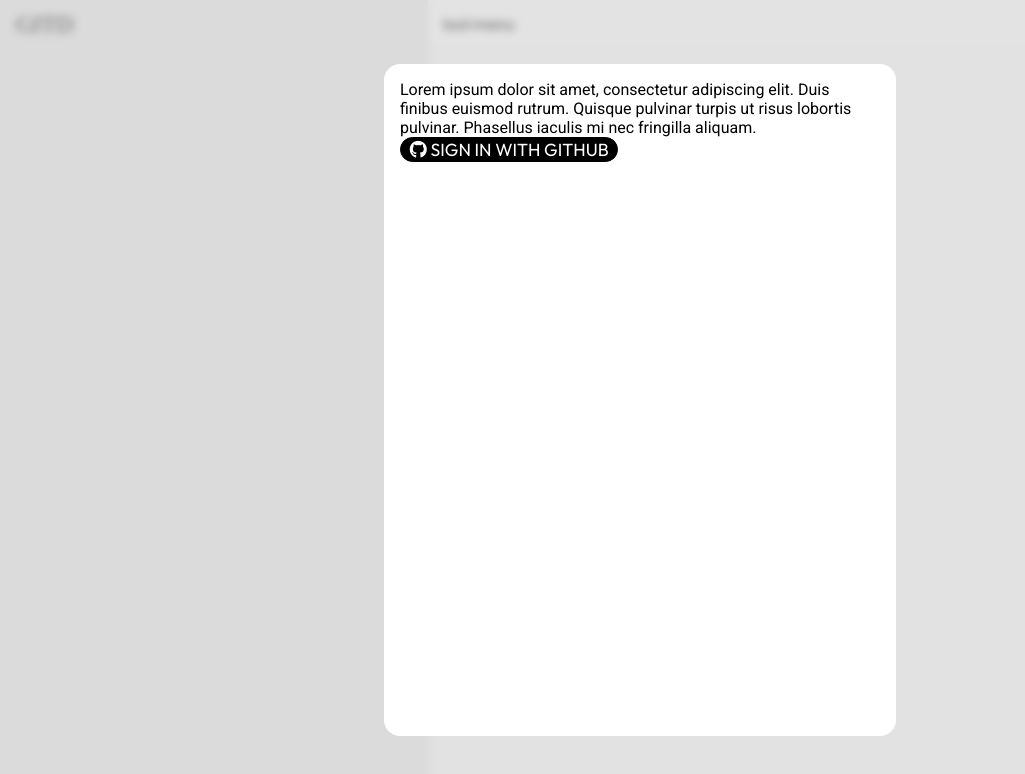
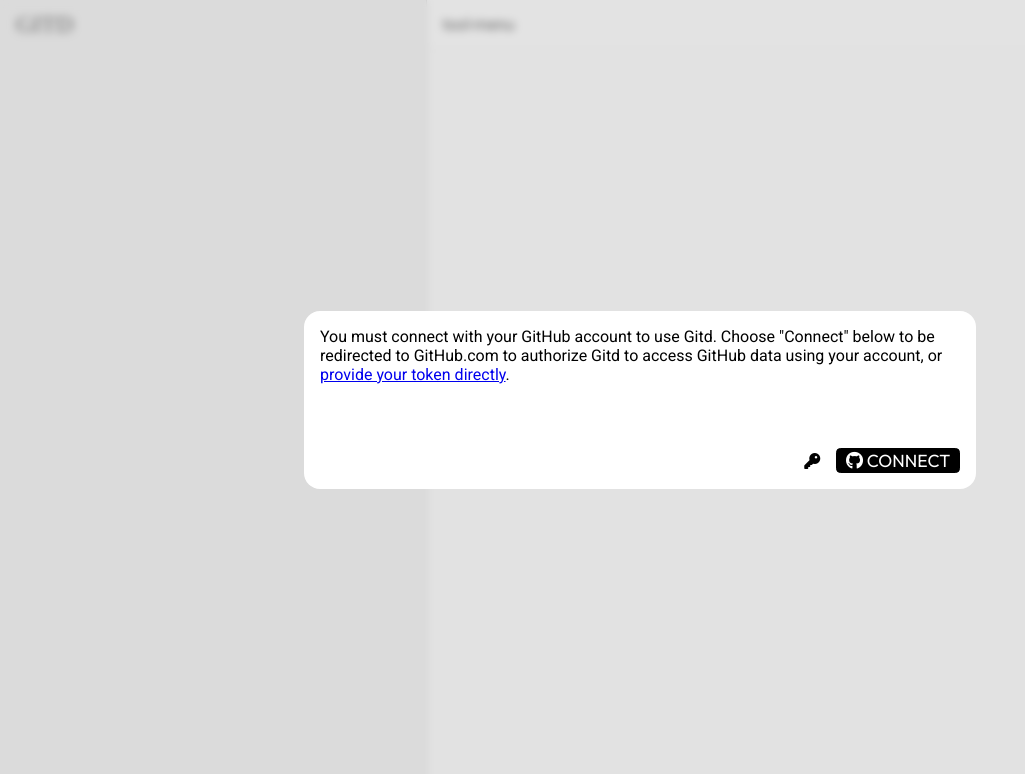
Before and after one commit to gitdapps/gitd-docs, a Vue app: page / in a window 1280 px wide. Shown: the top 774 px of the page, without its empty margins (0-1025 px from the left). Built offline with nearby package versions, Linux system fonts and the light colour scheme; a web font is replaced by a local one.

Commit message:
settings dialog mvp. support oauth and pat's

```diff
--- a/src/App.vue
+++ b/src/App.vue
@@ -36,7 +36,7 @@
   text-transform: uppercase;
   border: solid 1px black;
   padding: 0 0.5em;
-  border-radius: 1em;
+  border-radius: .25em;
   user-select: none;
   cursor: pointer;
   white-space: nowrap;
--- a/src/components/settings-dialog.vue
+++ b/src/components/settings-dialog.vue
@@ -13,32 +13,101 @@
 }
 
 dialog {
+  display: flex;
+  flex-direction: column;
+  justify-content: space-between;
+  align-items: center;
+  gap: 1em;
   background: white;
   border-radius: 1em;
   padding: 1em;
-  width: 30em;
-  height: 40em;
   border: none;
+  max-width: 50%;
+  min-width: 20em;
+}
+
+#dialog-controls {
+  display: flex;
+  justify-content: flex-end;
+  align-items: center;
+  gap: 1em;
+  width: 100%;
+}
+
+#avatar {
+  height: 15em;
+  border-radius: 15em;
+}
+
+#authenticated-card {
+  padding: 2em;
+}
+
+#authenticated-name {
+  font-size: 2em;
+}
+
+#authenticated-login {
+  font-size: 1.5em;
+}
+
+#gh-token-input {
+  width: 100%;
+  font-family: monospace;
+  padding: 0.5em;
+  width: 25em;
+  text-align: center;
 }
 </style>
 
 <template>
   <div id="settings-dialog" v-if="open === 'SETTINGS'" @click="done">
     <dialog open @click.stop>
-      Lorem ipsum dolor sit amet, consectetur adipiscing elit. Duis finibus
-      euismod rutrum. Quisque pulvinar turpis ut risus lobortis pulvinar.
-      Phasellus iaculis mi nec fringilla aliquam.
-      <button class="gitd-btn" @click="ghSignIn" v-if="!authenticated">
-        <i class="fab fa-github" /> Sign In with GitHub
-      </button>
+      <span id="authenticated-card" v-if="authenticated">
+        <img id="avatar" v-bind:src="authenticated.avatar_url" /><br />
+        <span id="authenticated-name">{{ authenticated.name }}</span
+        ><br />
+        <span id="authenticated-login">
+          <i class="fab fa-github" />&nbsp;
+          <a target="blank" v-bind:href="authenticated.html_url">{{
+            authenticated.login
+          }}</a>
+        </span>
+      </span>
+      <span v-if="!authenticated">
+        You must connect with your GitHub account to use Gitd. Choose "Connect"
+        below to be redirected to GitHub.com to authorize Gitd to access GitHub
+        data using your account, or
+        <a
+          target="blank"
+          @click="toggleToken"
+          href="https://github.com/settings/tokens"
+          >provide your token directly</a
+        >.
+      </span>
 
-      <button class="gitd-btn" @click="disconnectGitHub" v-if="authenticated">
-        <i class="fab fa-github" /> Sign Out
-      </button>
+      <input
+        id="gh-token-input"
+        v-bind:style="tokenInputStyle"
+        v-model="gitHubAccessToken"
+        placeholder="paste your github token here"
+      />
 
-      <button class="gitd-btn" @click="done" v-if="authenticated">
-        done
-      </button>
+      <span id="dialog-controls">
+        <i class="fas fa-key gitd-i-btn" @click="toggleToken" />
+
+        <button class="gitd-btn" @click="ghConnect" v-if="!authenticated">
+          <i class="fab fa-github" /> connect
+        </button>
+
+        <button class="gitd-btn" @click="ghDisconnect" v-if="authenticated">
+          <i class="fab fa-github" /> disconnect
+        </button>
+
+        <button class="gitd-btn" @click="done" v-if="authenticated">
+          done
+        </button>
+      </span>
     </dialog>
   </div>
 </template>
@@ -73,11 +142,29 @@
       }
     }
   },
+  data() {
+    return { tokenInputStyle: { visibility: "hidden" } };
+  },
   methods: {
-    ghSignIn() {
+    ghConnect() {
       window.location = `https://github.com/login/oauth/authorize?client_id=${clientId}&scope=repo,read:user,read:discussion,write:discussion`;
     },
+    ghDisconnect() {
+      this.hideToken();
+      this.disconnectGitHub();
+    },
+    toggleToken() {
+      this.tokenInputStyle.visibility =
+        this.tokenInputStyle.visibility === "hidden" ? "visible" : "hidden";
+    },
+    showToken() {
+      this.tokenInputStyle.visibility = "visible";
+    },
+    hideToken() {
+      this.tokenInputStyle.visibility = "hidden";
+    },
     done() {
+      this.hideToken();
       if (this.authenticated) {
         this.$store.dispatch("dialogs/closeDialog");
       }
@@ -85,9 +172,16 @@
     ...mapActions(["connectGitHub", "disconnectGitHub"]),
   },
   computed: {
-    ...mapGetters(["gitHubAccessToken"]),
     ...mapGetters("users", ["authenticated"]),
     ...mapGetters("dialogs", ["open"]),
+    gitHubAccessToken: {
+      get() {
+        return this.$store.state.gitHubAccessToken;
+      },
+      set(value) {
+        this.$store.commit("setGitHubAccessToken", value);
+      },
+    },
   },
 };
 </script>
--- a/src/router/index.js
+++ b/src/router/index.js
@@ -25,15 +25,6 @@
     },
   },
   {
-    path: "/settings",
-    name: "Settings",
-    // route level code-splitting
-    // this generates a separate chunk (settings.[hash].js) for this route
-    // which is lazy-loaded when the route is visited.
-    component: () =>
-      import(/* webpackChunkName: "settings" */ "../views/Settings.vue"),
-  },
-  {
     path: "*",
     name: "Home",
     component: Home,
--- a/src/store/index.js
+++ b/src/store/index.js
@@ -14,6 +14,7 @@
 // initial root state
 const state = () => ({
   octokit: initOctokit(localStorage.getItem("gitHubAccessToken")),
+  gitHubAccessToken: localStorage.getItem("gitHubAccessToken"),
 });
 
 // root getters
@@ -22,7 +23,7 @@
     return state.octokit;
   },
   gitHubAccessToken() {
-    return localStorage.getItem("gitHubAccessToken");
+    return state.gitHubAccessToken;
   },
 };
 
--- a/src/store/modules/users.js
+++ b/src/store/modules/users.js
@@ -18,6 +18,8 @@
       const { data: authenticated } = await octokit.users.getAuthenticated();
       commit("setAuthenticated", authenticated);
       return authenticated;
+    } else {
+      commit("setAuthenticated", null);
     }
   },
 };
@@ -26,7 +28,10 @@
 const mutations = {
   setAuthenticated(state, newAuthenticated) {
     state.authenticated = newAuthenticated;
-    state.byUsername[newAuthenticated.login] = newAuthenticated;
+
+    if (newAuthenticated) {
+      state.byUsername[newAuthenticated.login] = newAuthenticated;
+    }
   },
 };
 
--- a/src/views/Settings.vue
+++ /dev/null
@@ -1,34 +0,0 @@
-<template>
-  <div class="settings">
-    <input
-      type="password"
-      v-model="accessToken"
-      placeholder="github personal access token"
-    />
-
-    <github-user v-if="authenticated" v-bind:user="authenticated"></github-user>
-  </div>
-</template>
-
-<script>
-import { mapGetters } from "vuex";
-import GithubUser from "@/components/github-user.vue";
-
-export default {
-  name: "Settings",
-  components: {
-    GithubUser,
-  },
-  computed: {
-    accessToken: {
-      get() {
-        return this.$store.state.gitHubAccessToken;
-      },
-      set(value) {
-        this.$store.commit("setGitHubAccessToken", value);
-      },
-    },
-    ...mapGetters("users", ["authenticated"]),
-  },
-};
-</script>
```
